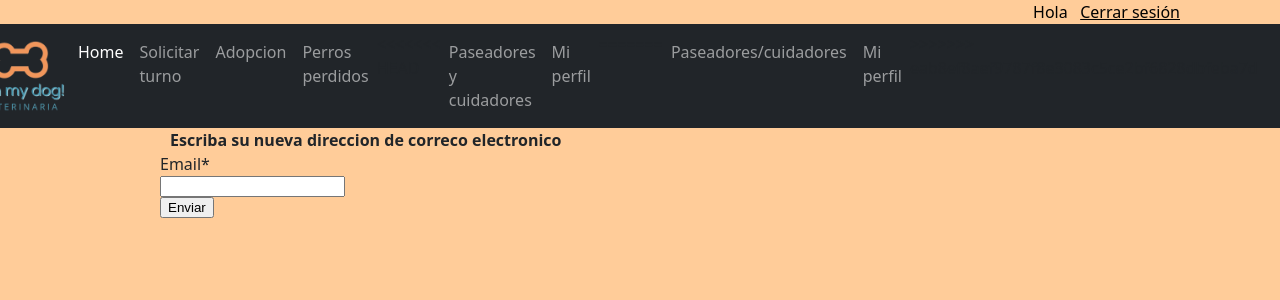
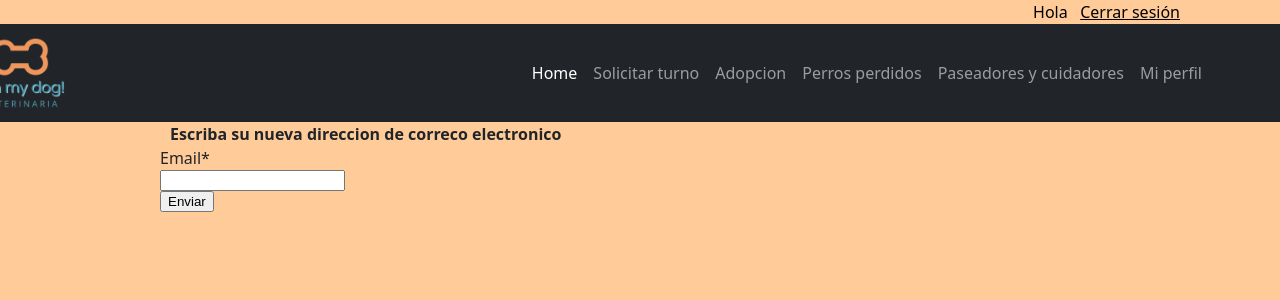
Before and after one commit to federicoherce/oh-my-dog, a Django app: page /autenticacion/cambiarEmail in a window 1280 px wide. Shown: the top 300 px of the page. Run offline with Django 4.2, Linux system fonts and the light colour scheme; the visitor is signed in with stand-in values (Sample User, id 1); some libraries are stand-ins or nearby versions.

Commit message:
se agrega listar paseadores y se puede agregar uno solo si se esta logueado

```diff
--- a/ohmydog/ohmydogApp/templates/base.html
+++ b/ohmydog/ohmydogApp/templates/base.html
@@ -33,19 +33,10 @@
                     <li class="nav-item"><a class="nav-link" href="#">Solicitar turno</a></li>
                     <li class="nav-item"><a class="nav-link" href="#">Adopcion</a></li>
                     <li class="nav-item"><a class="nav-link" href="#">Perros perdidos</a></li>
-<<<<<<< HEAD
-                    {% if user.is_authenticated %}
-                        <li class="nav-item"><a class="nav-link" href="{% url 'agregar_paseador_cuidador' %}">Paseadores y cuidadores</a></li>
-                    {% else %}
-                        <li class="nav-item"><a class="nav-link" href="{% url 'login' %}">Paseadores y cuidadores</a></li>
-                    {% endif %}
-                    <li class="nav-item"><a class="nav-link" href="{% url 'mi_perfil' %}">Mi perfil</a></li>
-=======
-                    <li class="nav-item"><a class="nav-link" href="#">Paseadores/cuidadores</a></li>
+                    <li class="nav-item"><a class="nav-link" href="{% url 'listar_paseadores_cuidadores' %}">Paseadores y cuidadores</a></li>
                     {% if user.is_authenticated %}
                     <li class="nav-item"><a class="nav-link" href="{% url 'mi_perfil' %}">Mi perfil</a></li>
                     {% endif %}
->>>>>>> eab8ef8aef9787f8e3083c5ce2bf6828dbfeba7d
                 </ul>
             </div>
         </div>
--- a/ohmydog/paseadores_cuidadores/urls.py
+++ b/ohmydog/paseadores_cuidadores/urls.py
@@ -1,6 +1,7 @@
 from django.urls import path
-from .views import agregar_paseador_cuidador
+from .views import agregar_paseador_cuidador, listar_paseadores_cuidadores
 
 urlpatterns = [
-    path('agregar_paseador_cuidador', agregar_paseador_cuidador, name='agregar_paseador_cuidador')
+    path('agregar_paseador_cuidador', agregar_paseador_cuidador, name='agregar_paseador_cuidador'),
+    path('listar_paseadores_cuidadores', listar_paseadores_cuidadores, name='listar_paseadores_cuidadores')
 ]
--- a/ohmydog/paseadores_cuidadores/views.py
+++ b/ohmydog/paseadores_cuidadores/views.py
@@ -19,3 +19,9 @@ def agregar_paseador_cuidador(request):
     return render(request, 'agregar_paseador_cuidador.html', {
         'form': form
     })
+
+def listar_paseadores_cuidadores(request):
+    paseadores_cuidadores = PaseadorCuidador.objects.all
+    return render(request, "listar_paseadores_cuidadores.html", {
+        'paseadores_cuidadores': paseadores_cuidadores
+    })
```
Also changed, not shown: ohmydog/perros/migrations/0002_libretasanitaria_alter_perro_fecha_de_nacimiento_and_more.py, ohmydog/perros/migrations/0002_libretasanitaria_vacuna.py (deleted), ohmydog/perros/migrations/0003_alter_vacuna_fecha.py (deleted), ohmydog/perros/migrations/0004_merge_20230510_0020.py (deleted), ohmydog/perros/migrations/0004_merge_20230510_1017.py (deleted), ohmydog/perros/migrations/0005_alter_vacuna_fecha.py (deleted).
